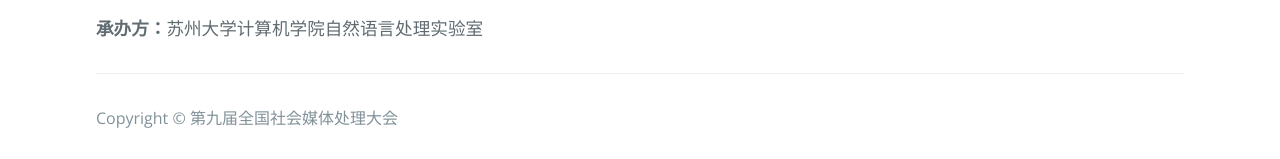
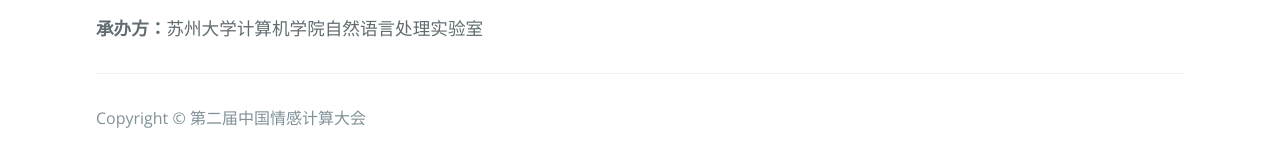
Before and after one commit to ccac2022ecemc/ccac2022ecemc.github.io, a Jekyll site: the page built from index.md, in a window 1280 px wide and 900 px high, scrolled down 4414 px. Shown: the part 738-897 px from the top of the window. Built offline with Jekyll 4.4.1, drawn with Linux system fonts in a browser that asks for light colours; formulas are drawn with MathJax 3.

Commit message:
Update default.html

```diff
--- a/_layouts/default.html
+++ b/_layouts/default.html
@@ -41,7 +41,7 @@
         {% if site.github.is_project_page %}
           <span class="site-footer-owner"><a href="{{ site.github.repository_url }}">{{ site.github.repository_name }}</a> is maintained by <a href="{{ site.github.owner_url }}">{{ site.github.owner_name }}</a>.</span>
         {% endif %}
-        <span class="site-footer-credits">Copyright © 第九届全国社会媒体处理大会</span>
+        <span class="site-footer-credits">Copyright © 第二届中国情感计算大会</span>
       </footer>
     </main>
   </body>
```
